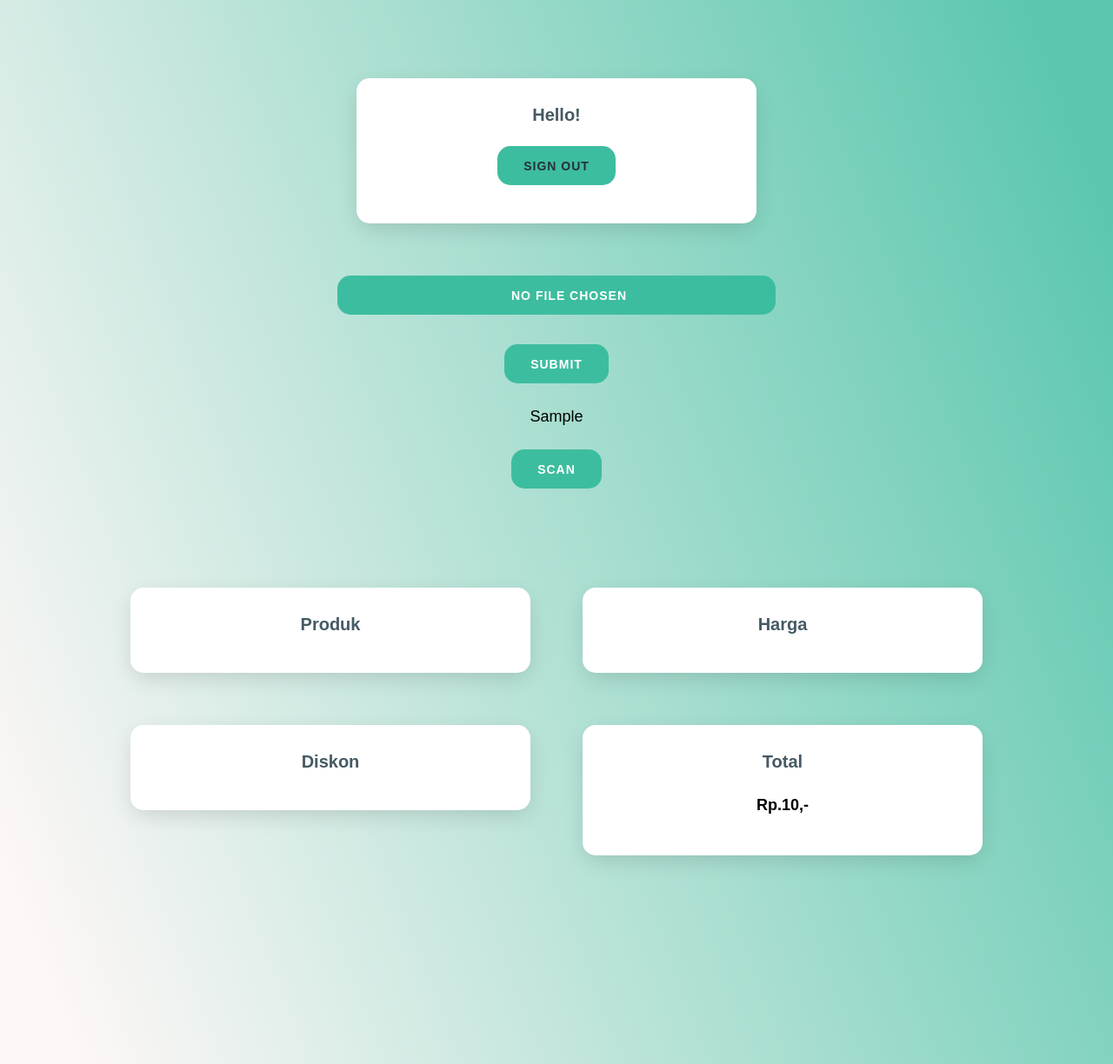
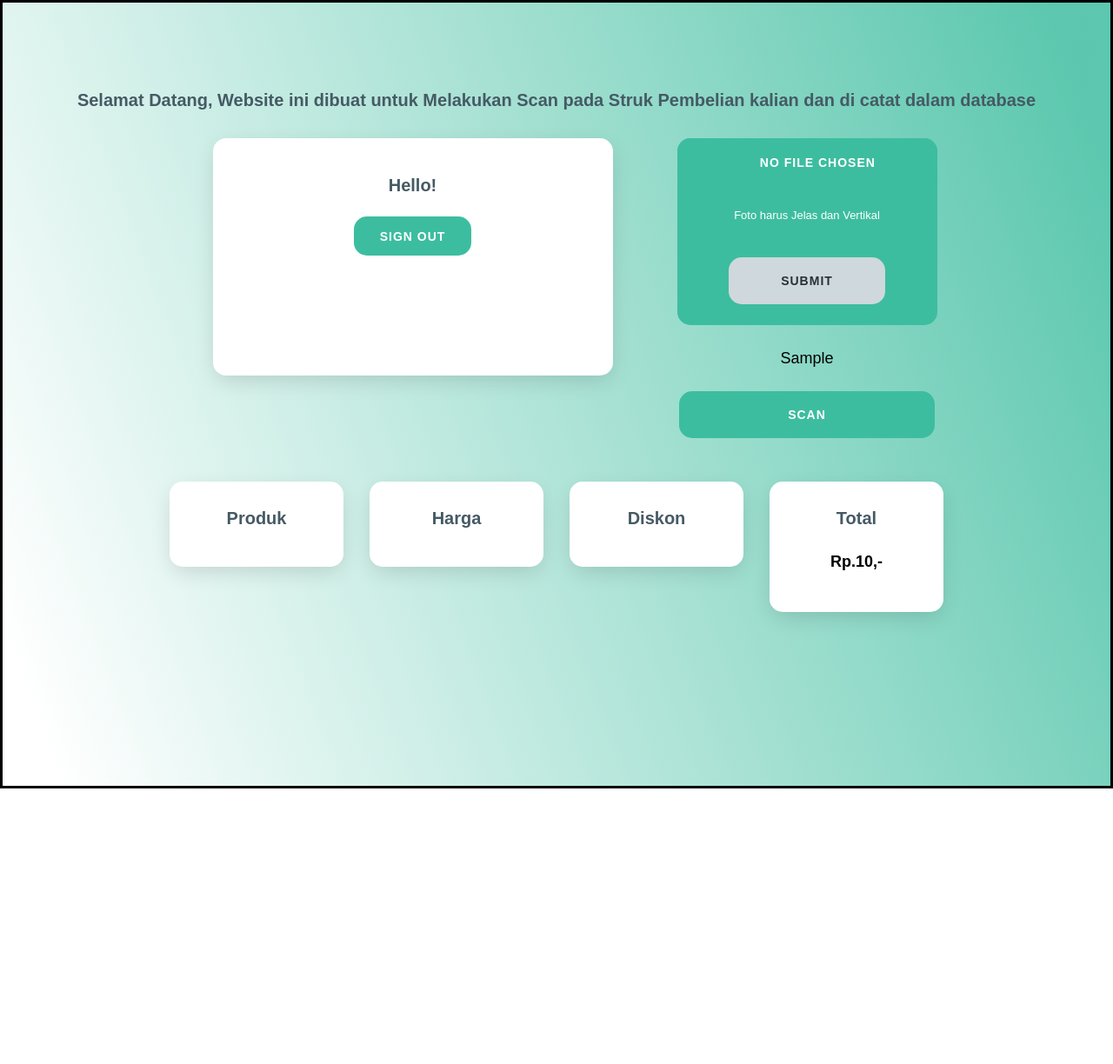
Before and after one commit to ahnafzm/final-project-bill-extraction, a Flask app: template templates/dashboard.html in a window 1280 px wide. Shown: the whole page at 87% size. After the commit the page ends 907 px from the top, so only its background shows below. Run offline with Flask 2, Linux system fonts and the light colour scheme; the template is opened without the code that fills it: most values are stand-ins (such as "Sample title", 1, 10 or a date in 2020); parts of the project's set-up code (start-up, migrations or seed data) failed here and were passed over.

Commit message:
Memperbagus tampilan web

```diff
--- a/static/css/styles.css
+++ b/static/css/styles.css
@@ -13,8 +13,8 @@
   --grey-medium: #78909C;
   --grey-dark: #455A64;
   --primary: #3DBD9F;
-  --primary-dark: #3F8E7C;
-  --secondary: #3DBD9F;
+  --primary-dark: #368B77;
+  --secondary: #CFD8DC;
   --secondary-dark: #B0BEC5;
   --red: #EF4836;
 }
@@ -30,7 +30,7 @@ body {
   font-size: 18px;
   line-height: 28px;
   color: var(--black);
-  background: linear-gradient(249.14deg, rgba(61, 189, 159, 0.84) 5.6%, #FEF7F7 95.19%);
+  background: linear-gradient(249.23deg, rgba(61, 189, 159, 0.84) 4.52%, rgba(255, 255, 255, 0.6) 95.71%);
 }
 
 /* Typography */
@@ -69,21 +69,42 @@ p {
   margin: 0 auto;
   padding: 90px 30px;
   flex-wrap: wrap;
+  justify-content: center;
   display: flex;
-  flex-direction: column;
-  justify-content: center;
-  align-items: center;
+  column-gap: 32px;
+  border: solid;
 }
 
-.Top {
+.card-wrapper-table {
+  margin: 0 auto;
+  padding: 50px 30px;
+  flex-wrap: wrap;
+  justify-content: center;
   display: flex;
-  column-gap: 10px;
 }
 
 .card {
   margin: 0 30px 60px;
   padding: 20px 40px;
   width: 460px;
+  box-shadow: 0 8px 26px -4px rgba(0,0,0,0.15);
+  border-radius: 15px;
+  background: var(--white);
+}
+
+.card-dashboard {
+  margin: 0 30px 60px;
+  padding: 32px 40px;
+  width: 460px;
+  box-shadow: 0 8px 26px -4px rgba(0,0,0,0.15);
+  border-radius: 15px;
+  background: var(--white);
+}
+
+.card-table {
+  margin: 0 15px 60px;
+  padding: 20px 40px;
+  width: 200px;
   box-shadow: 0 8px 26px -4px rgba(0,0,0,0.15);
   border-radius: 15px;
   background: var(--white);
@@ -131,11 +152,10 @@ label {
   color: var(--almost-black);
   border: 1px solid var(--grey);
   border-radius: 15px;
-  box-shadow: inset 0 5px 5px rgba(0,0,0,0.1);
+  box-shadow: inset 0 1px 2px rgba(0,0,0,0.1);
   display: block;
   background: var(--almost-white);
   transition: border-color .15s ease;
-
 }
 
 .field:focus {
@@ -180,12 +200,12 @@ label {
 }
 
 .btn--secondary {
-  color: var(--almost-black);
-  background: var(--secondary);
+  color: var(--white);
+  background: var(--primary);
 }
 
 .btn--secondary:hover {
-  background: var(--secondary-dark);
+  background: var(--primary-dark);
 }
 
 input[type=submit] {
@@ -193,13 +213,25 @@ input[type=submit] {
   display: block;
 }
 
-input[type=file] {
-
+.Top {
+  display: flex;
+  justify-content: center;
+  margin: 12px;;
 }
 
-.tombolSubmit {
-  margin: 0 0 24px;
-  padding: 11px 30px 10px;
+.bottom {
+  display: flex;
+  align-items: center;
+  flex-direction: column;
+  margin-top: 12px;
+  row-gap: 0px;
+}
+
+.tombolUpload {
+  display: flex;
+  justify-content: center;
+  margin: 0 0 0px;
+  padding: 15px 0px 10px;
   font-size: 14px;
   line-height: 24px;
   text-transform: uppercase;
@@ -216,10 +248,30 @@ input[type=file] {
   transition: color .15s ease, background-color .15s ease;
 }
 
-.tombolUpload {
-  margin: 0 0 24px;
-  padding: 11px 5px 10px;
-  padding-left: 200px;;
+.tombolSubmit {
+  display: flex;
+  justify-content: center;
+  margin: 0 0 0px;
+  padding: 15px 60px 15px;
+  font-size: 14px;
+  line-height: 24px;
+  text-transform: uppercase;
+  letter-spacing: 1px;
+  font-weight: 600;
+  text-decoration: none;
+  color: var(--almost-black);
+  border: none;
+  border-radius: 15px;
+  outline: none;
+  cursor: pointer;
+  display: inline-block;
+  background: var(--secondary);
+  transition: color .15s ease, background-color .15s ease;
+}
+
+.ScanButton {
+  margin: 0 0 0;
+  padding: 15px 125px 15px;
   font-size: 14px;
   line-height: 24px;
   text-transform: uppercase;
@@ -236,38 +288,13 @@ input[type=file] {
   transition: color .15s ease, background-color .15s ease;
 }
 
-::file-selector-button {
-  display: none;
+::-webkit-file-upload-button {
+  background: transparent;
+  border: none;
+  color: transparent;
 }
 
-.ScanButton {
-  margin: 0 0 24px;
-  padding: 11px 30px 10px;
-  font-size: 14px;
-  line-height: 24px;
-  text-transform: uppercase;
-  letter-spacing: 1px;
-  font-weight: 600;
-  text-decoration: none;
-  color: var(--white);
-  border: none;
+.UploadBox {
+  background: #3DBD9F;
   border-radius: 15px;
-  outline: none;
-  cursor: pointer;
-  display: inline-block;
-  background: var(--primary);
-  transition: color .15s ease, background-color .15s ease;
 }
-
-table, th, td {
-  border: 1px white ;
-  border-collapse: separate;
-  border-spacing: 40px 15px;
-
-}
-
-.struk {
-  box-shadow: 0 8px 26px -4px rgba(0,0,0,0.15);
-  border-radius: 15px;
-  background: var(--white);
-}
--- a/templates/dashboard.html
+++ b/templates/dashboard.html
@@ -3,8 +3,12 @@
 {% block content %}
   <div class="card-wrapper-dashboard">
 
+    <div class="DashboardText">
+      <h2>Selamat Datang, Website ini dibuat untuk Melakukan Scan pada Struk Pembelian kalian dan di catat dalam database</h2>
+    </div>
+
     <div class="Top">
-      <div class="card">
+      <div class="card-dashboard">
           <h2 class="center">Hello!</h2>
           <p>
             <!-- <strong>ID:</strong> {{ session['user']['_id'] }}<br> -->
@@ -17,20 +21,19 @@
       </div>
     </div>
 
-    <div class="='bottom">
-      <div>
-        <form action = "http://127.0.0.1/dashboard/upload" method = "POST"
-        enctype = "multipart/form-data">
-        <input class="tombolUpload" type = "file" name="file" id="img" style="margin: auto;"/>
-        <input class="tombolSubmit" type = "submit"/>
-    </form>
-
+    <div class="bottom">
+      <div class="UploadBox">
+        <form action = "http://127.0.0.1/dashboard/upload" method = "POST" enctype = "multipart/form-data">
+          <input class="tombolUpload" type = "file" name="file" />
+          <p style="text-align: center ; font-size: 13px; color: white;">Foto harus Jelas dan Vertikal</p>
+          <input class="tombolSubmit" type = "submit"/>
+        </form>
       </div>
       <div>
         <p style="text-align: center ;">{{ messege_info }}</p>
       </div>
     <div>
-      <div style="display: flex; justify-content: center;">
+      <div >
         <a class="ScanButton" href="http://127.0.0.1/dashboard/scan">Scan</a>
       </div>
 
@@ -40,9 +43,9 @@
     </div>
 
 
-  <div class="card-wrapper">
+  <div class="card-wrapper-table">
     <div>
-      <div class="card">
+      <div class="card-table">
 
         <h2 class="center">Produk</h2>
 
@@ -56,13 +59,13 @@
       </div>
     </div>
     <div>
-      <div class="card">
+      <div class="card-table">
 
         <h2 class="center">Harga</h2>
 
         <p>
           {% for prod in session['user']['harga'] %}
-          <li>Rp.{{ prod }},-</li>
+          <li>Rp.{{ prod }},</li>
           {% endfor %}
 
         </p>
@@ -70,13 +73,13 @@
     </div>
 
     <div>
-      <div class="card">
+      <div class="card-table">
 
         <h2 class="center">Diskon</h2>
 
         <p>
           {% for prod in session['user']['hargadisc'] %}
-          <li>Rp.{{ prod }},-</li>
+          <li>Rp.{{ prod }},</li>
           {% endfor %}
 
         </p>
@@ -84,11 +87,27 @@
       </div>
     </div>
     <div>
-      <div class="card">
+      <div class="card-table">
 
         <h2 class="center">Total</h2>
-       <p style="text-align: center; font-weight: bold">Rp.{{ total }},-</p>
+        <!-- <script>
+          const harga = harga ;
+          const diskon = diskon;
+          let sum_harga = 0;
+          let sum_diskon = 0;
 
+          for (let i = 0; i < harga.length; i++) {
+              sum_harga += harga[i];
+          }
+          for (let j = 0; j < diskon.length; j++) {
+              sum_harga += diskon[j];
+          }
+
+          let sum_total = sum_harga - sum_diskon;
+
+          document.getElementById("demo").innerHTML = sum_total;
+          </script> -->
+          <p style="text-align: center; font-weight: bold">Rp.{{ total }},-</p>
       </div>
     </div>
 
```
